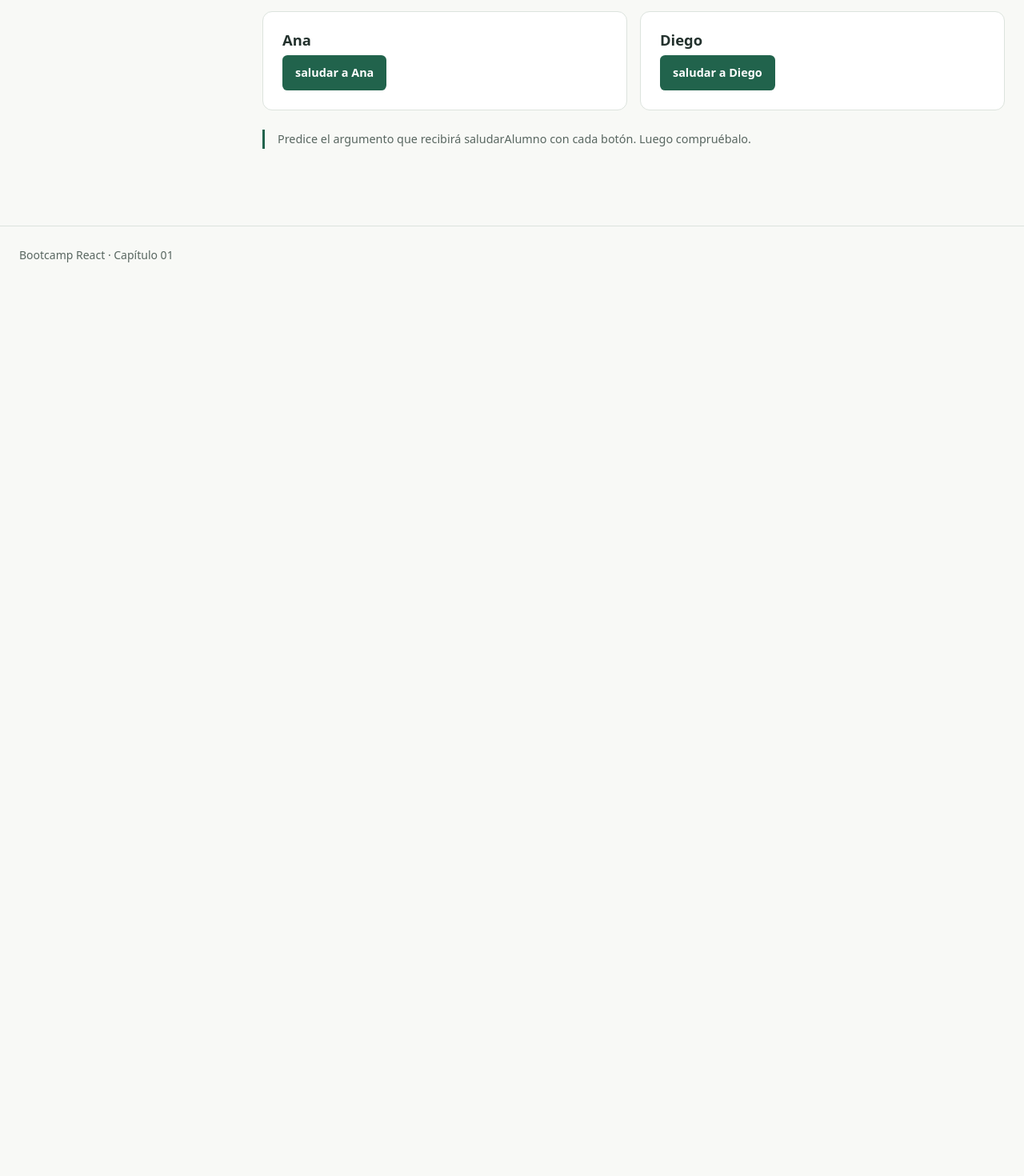
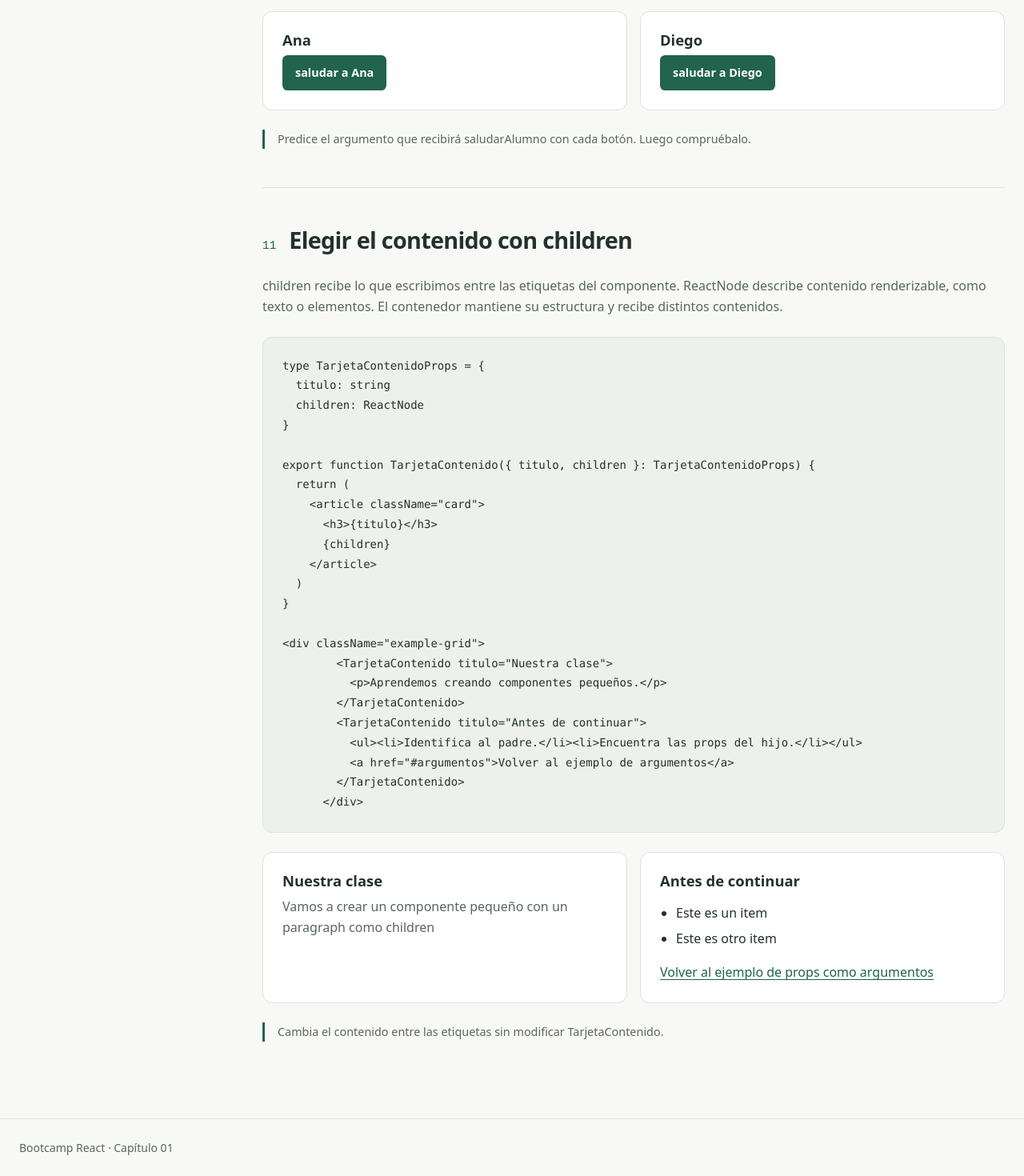
Before and after one commit to carlosmarind/bootcamp-react, a React (Vite) app: page / in a window 1280 px wide. Shown: the part 8569-10039 px from the top of the page at 80% size. Before the commit the page ends 8923 px from the top, so only its background shows below. Built offline with nearby package versions, Linux system fonts and the light colour scheme.

Commit message:
children y componentes

```diff
--- a/src/sesiones/01-componentes/SesionComponentes.tsx
+++ b/src/sesiones/01-componentes/SesionComponentes.tsx
@@ -8,6 +8,7 @@ import { EjemploCondicionales } from "./ejemplos/07-Condicionales";
 import { EjemploEventos } from "./ejemplos/08-Eventos";
 import { EjemploPropFuncion } from "./ejemplos/09-PropsComoFunciones";
 import { EjemploCallbackConArgumentos } from "./ejemplos/10-ArgumentosCallback";
+import { EjemploComponentesChildren } from "./ejemplos/11-Children";
 
 function SesionComponentes() {
     return (
@@ -28,6 +29,7 @@ function SesionComponentes() {
             <EjemploEventos />
             <EjemploPropFuncion />
             <EjemploCallbackConArgumentos />
+            <EjemploComponentesChildren />
         </>
     );
 }
--- a/src/sesiones/01-componentes/ejemplos/11-Children.tsx
+++ b/src/sesiones/01-componentes/ejemplos/11-Children.tsx
@@ -0,0 +1,44 @@
+import type { ReactNode } from "react"
+import { EjemploPrimerComponente } from "./01-Componente"
+
+type TarjetaContenidoProps = {
+    titulo: string
+    children: ReactNode
+}
+
+function TarjetaContenido({ titulo, children }: TarjetaContenidoProps) {
+    return (
+        <article className="card">
+            <h3>{titulo}</h3>
+            {children}
+        </article>
+    )
+}
+export function EjemploComponentesChildren() {
+    return (
+        <section className="lesson" id="children" aria-labelledby="children-title">
+            <header className="lesson-heading">
+                <span className="lesson-number">11</span>
+                <h2 id="children-title">Elegir el contenido con children</h2>
+            </header>
+            <p>children recibe lo que escribimos entre las etiquetas del componente. ReactNode describe contenido renderizable, como texto o elementos. El contenedor mantiene su estructura y recibe distintos contenidos.</p>
+            <pre><code>{"type TarjetaContenidoProps = {\n  titulo: string\n  children: ReactNode\n}\n\nexport function TarjetaContenido({ titulo, children }: TarjetaContenidoProps) {\n  return (\n    <article className=\"card\">\n      <h3>{titulo}</h3>\n      {children}\n    </article>\n  )\n}\n\n<div className=\"example-grid\">\n        <TarjetaContenido titulo=\"Nuestra clase\">\n          <p>Aprendemos creando componentes pequeños.</p>\n        </TarjetaContenido>\n        <TarjetaContenido titulo=\"Antes de continuar\">\n          <ul><li>Identifica al padre.</li><li>Encuentra las props del hijo.</li></ul>\n          <a href=\"#argumentos\">Volver al ejemplo de argumentos</a>\n        </TarjetaContenido>\n      </div>"}</code></pre>
+            <div className="example-grid">
+
+                <TarjetaContenido titulo="Nuestra clase" >
+                    <p>Vamos a crear un componente pequeño con un paragraph como children</p>
+                </TarjetaContenido>
+
+                <TarjetaContenido titulo="Antes de continuar" >
+                    <ul>
+                        <li>Este es un item</li>
+                        <li>Este es otro item</li>
+                    </ul>
+                    <a href="#argumentos">Volver al ejemplo de props como argumentos</a>
+                </TarjetaContenido>
+
+            </div>
+            <p className="prompt">Cambia el contenido entre las etiquetas sin modificar TarjetaContenido.</p>
+        </section>
+    )
+}
```
